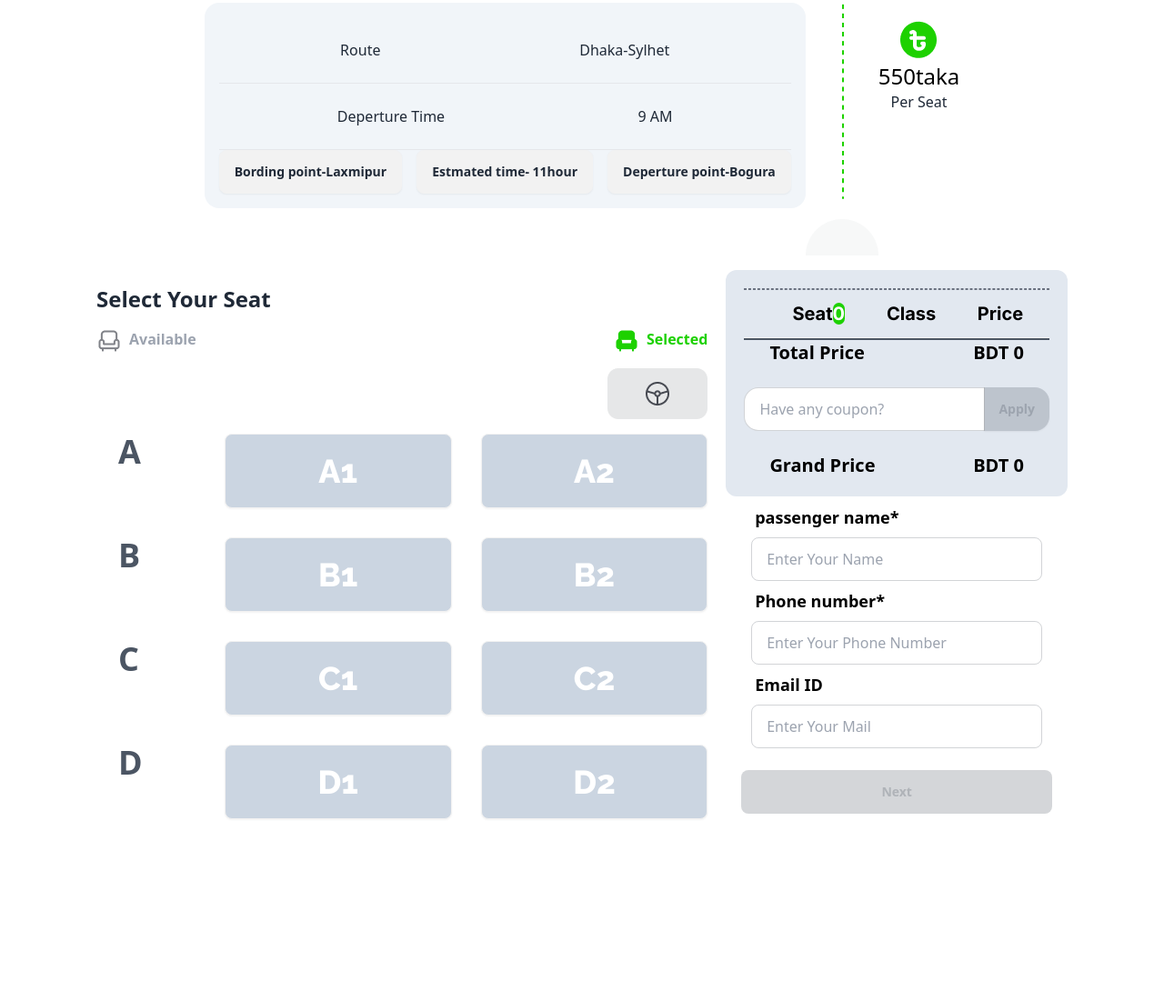
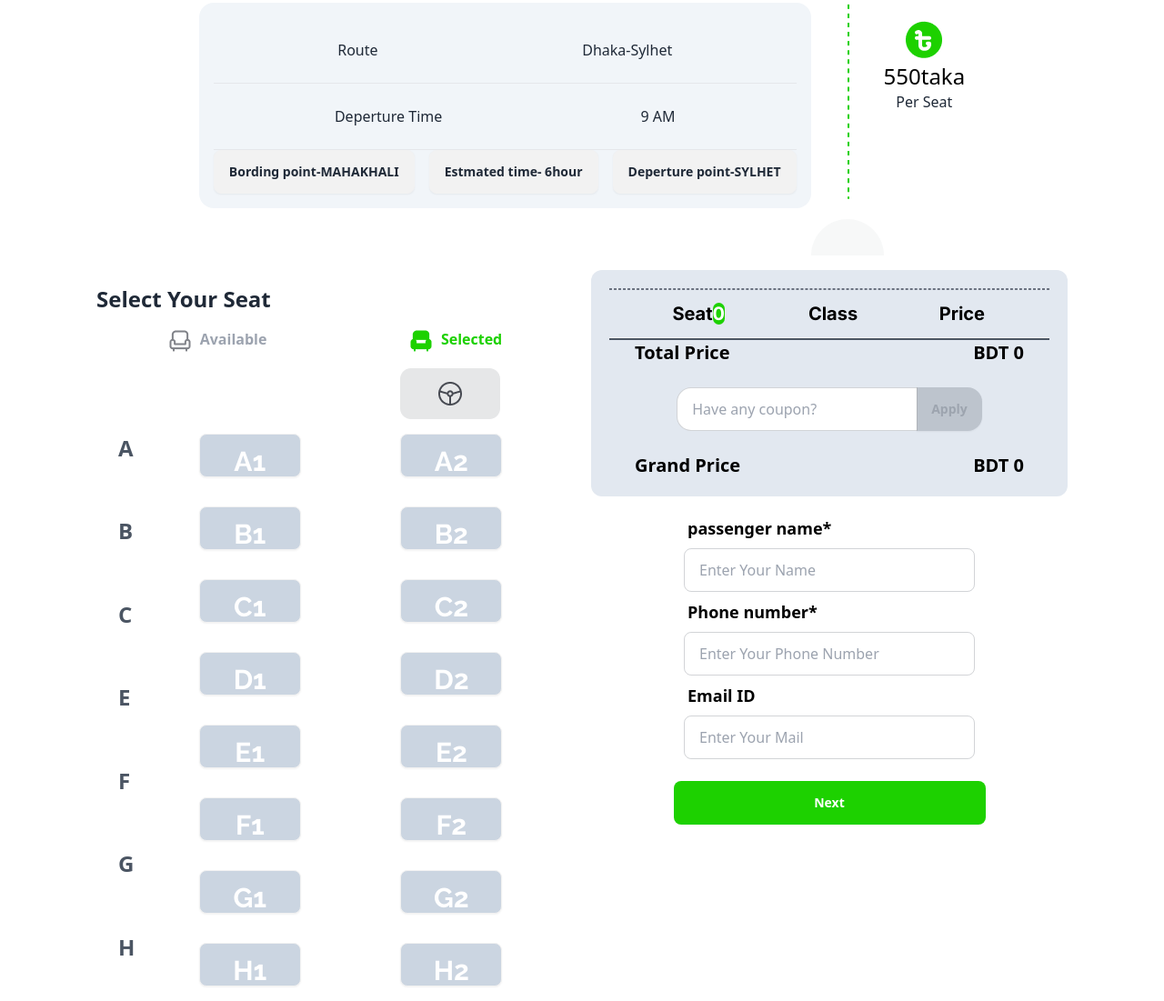
Before and after one commit to TasinEvan/bus-ticket, a plain HTML site: page index.html in a window 1280 px wide. Shown: the part 1758-2859 px from the top of the page at 91% size. Before the commit the page ends 2675 px from the top, so only its background shows below. Drawn offline with nearby package versions, Linux system fonts and the light colour scheme.

Commit message:
final aDDED

```diff
--- a/index.html
+++ b/index.html
@@ -198,7 +198,7 @@
         <button class="btn border-2 border-theme text-theme bg-white items-center justify-center p-3 ">
            <div class=" flex gap-2 items-center justify-center  ">
             <img src="images/seat-green.png" alt="">
-            <p  class="text-theme text-lg font-bold "><span id="seatLeft-ID">40 </span  id="seatLeft-ID" >seat Left</p>
+            <p  class="text-theme text-lg font-bold "><span id="seatLeft-ID">16</span  id="seatLeft-ID" >seat Left</p>
 
 
            </div>
@@ -224,16 +224,16 @@
             <div class=" flex justify-around items-center gap-4 ">
 
                 <button class="btn h-3">
-                    Bording point-Laxmipur
+                    Bording point-MAHAKHALI
 
                   </button>
 
                   <button class="btn h-3">
-                    Estmated time- 11hour
+                    Estmated time- 6hour
 
                   </button>
                   <button class="btn h-3">
-                    Deperture point-Bogura
+                    Deperture point-SYLHET
                    </button>
 
 
@@ -255,12 +255,12 @@
 </div>
 
 <!-- seat-book section -->
-<div id="seatBookSection-ID" class="section-container m-4 flex  justify-center gap-5 ">
+<div id="seatBookSection-ID" class="section-container m-4 flex flex-col lg:flex-row  justify-center gap-10 lg:gap-5 ">
    <div class="seat-product flex-1">
      <h2 class="text-2xl font-bold my-4 ">Select Your Seat</h2>
 
 
-    <div class="seatshow flex justify-between  ">
+    <div class="seatshow flex justify-around  ">
 <div class=" flex gap-2"> <img src="images/seat-gray.png" alt=""> <p class="text-gray-400 font-bold">Available</p></div>
 <div class=" flex gap-2"> <img src="images/seat-green-filled.png" alt=""> <p class="text-theme font-bold">Selected</p></div>
 
@@ -268,26 +268,39 @@
 
     </div>
 
-    <div class="flex justify-end my-4"><img src="images/Group 56.png" alt=""></div>
+    <div class="flex justify-end my-4 mr-20"><img src="images/Group 56.png" alt=""></div>
 
 
-<div  class=" grid grid-cols-5 gap-8 ">
+<div  class=" grid grid-cols-5 gap-10 ">
         <div class="grid grid-cols-1 gap-8 ">
-        <p class="ml-6 text-gray-600 text-4xl font-bold ">A</p>
-        <p class="ml-6 text-gray-600 text-4xl font-bold ">B</p>
-        <p class="ml-6 text-gray-600 text-4xl font-bold ">C</p>
-        <p class="ml-6 text-gray-600 text-4xl font-bold ">D</p>
+        <p class="ml-6 text-gray-600 text-2xl font-bold ">A</p>
+        <p class="ml-6 text-gray-600 text-2xl font-bold ">B</p>
+        <p class="ml-6 text-gray-600 text-2xl font-bold ">C</p>
+        <p class="ml-6 text-gray-600 text-2xl font-bold ">E</p>
+        <p class="ml-6 text-gray-600 text-2xl font-bold ">F</p>
+        <p class="ml-6 text-gray-600 text-2xl font-bold ">G</p>
+        <p class="ml-6 text-gray-600 text-2xl font-bold ">H</p>
 
         </div>
 <div id="seatContainer-ID" class="grid grid-cols-2 gap-8 col-span-4 ">
-<button id="A1" class="btn bg-slate-300 text-white w-auto h-auto p-5 text-4xl font-extrabold raleway" >A1</button>
-<button id="A2" class="btn bg-slate-300 text-white w-auto h-auto p-5 text-4xl font-extrabold raleway">A2</button>
-<button id="B1" class="btn bg-slate-300 text-white w-auto h-auto p-5 text-4xl font-extrabold raleway">B1</button>
-<button id="B2" class="btn bg-slate-300 text-white w-auto h-auto p-5 text-4xl font-extrabold raleway">B2</button>
-<button id="C1" class="btn bg-slate-300 text-white w-auto h-auto p-5 text-4xl font-extrabold raleway">C1</button>
-<button id="C2" class="btn bg-slate-300 text-white w-auto h-auto p-5 text-4xl font-extrabold raleway">C2</button>
-<button id="D1" class="btn bg-slate-300 text-white w-auto h-auto p-5 text-4xl font-extrabold raleway">D1</button>
-<button id="D2" class="btn bg-slate-300 text-white w-auto h-auto p-5 text-4xl font-extrabold raleway">D2</button>
+
+<button id="A1" class="btn bg-slate-300 text-white w-28 h-7 p-3 text-3xl font-bold raleway" >A1</button>
+<button id="A2" class="btn bg-slate-300 text-white w-28 h-7 p-3 text-3xl font-bold raleway">A2</button>
+<button id="B1" class="btn bg-slate-300 text-white w-28 h-7 p-3 text-3xl font-bold raleway">B1</button>
+<button id="B2" class="btn bg-slate-300 text-white w-28 h-7 p-3 text-3xl font-bold raleway">B2</button>
+<button id="C1" class="btn bg-slate-300 text-white w-28 h-7 p-3 text-3xl font-bold raleway">C1</button>
+<button id="C2" class="btn bg-slate-300 text-white w-28 h-7 p-3 text-3xl font-bold raleway">C2</button>
+<button id="D1" class="btn bg-slate-300 text-white w-28 h-7 p-3 text-3xl font-bold raleway">D1</button>
+<button id="D2" class="btn bg-slate-300 text-white w-28 h-7 p-3 text-3xl font-bold raleway">D2</button>
+<button id="E1" class="btn bg-slate-300 text-white w-28 h-7 p-3 text-3xl font-bold raleway">E1</button>
+<button id="E2" class="btn bg-slate-300 text-white w-28 h-7 p-3 text-3xl font-bold raleway">E2</button>
+<button id="F1" class="btn bg-slate-300 text-white w-28 h-7 p-3 text-3xl font-bold raleway">F1</button>
+<button id="F2" class="btn bg-slate-300 text-white w-28 h-7 p-3 text-3xl font-bold raleway">F2</button>
+
+<button id="A1" class="btn bg-slate-300 text-white w-28 h-7 p-3 text-3xl font-bold raleway">G1</button>
+<button id="A2" class="btn bg-slate-300 text-white w-28 h-7 p-3 text-3xl font-bold raleway">G2</button>
+<button id="B1" class="btn bg-slate-300 text-white w-28 h-7 p-3 text-3xl font-bold raleway">H1</button>
+<button id="B2" class="btn bg-slate-300 text-white w-28 h-7 p-3 text-3xl font-bold raleway">H2</button>
 
 
 </div>
@@ -298,7 +311,7 @@
     </div>
    </div>
 
-   <div class="seatInfo-Container">
+   <div class="seatInfo-Container flex flex-col space-y-3 flex-1 ">
 <div class=" bg-slate-200  rounded-xl p-5">
     <table id="table-ID" class="table">
     <!-- head -->
@@ -368,9 +381,27 @@
 
       </label>
 
-      <button disabled id="nextBtn-ID" class="btn btn-outline my-6 bg-theme w-full border-none text-white ">Next</button>
+      <button  id="nextBtn-ID"  class="btn btn-outline my-6 bg-theme w-[70%] border-none text-white ">Next</button>
+
+    <div class="  ">
 
 
+<dialog id="my_modal_5" class="modal modal-bottom sm:modal-middle ">
+  <div class=" bg-slate-200 rounded-2xl w-1/2  flex flex-col justify-center items-center  h-1/2">
+   <div class=""> <img class="w-full" src="images/success.png" alt=""></div>
+    <h3 class="font-bold text-2xl raleway  text-fuchsia-600">Congratulations</h3>
+    <p class="text-center text-cyan-700">Thank you for purchasing our Bus ticket <br> Have a safe journey </p>
+    <div class="modal-action ">
+      <form method="dialog">
+        <!-- if there is a button in form, it will close the modal -->
+        <button class="btn bg-theme border-none w-full text-xl px-4 text-white">Continue</button>
+      </form>
+    </div>
+  </div>
+</dialog>
+
+
+    </div>
 
 </div>
 
@@ -379,7 +410,7 @@
 
 </div>
 
-<script src="scripts/utility.js"></script>
+
     <script src="scripts/index.js"></script>
 
 </body>
--- a/scripts/index.js
+++ b/scripts/index.js
@@ -1,5 +1,7 @@
 
-// utility
+// utility****************************
+
+// apply btn enable-------
 function enableApply (){
   if( selectedSeatCount === 4){
    const couponApply = document.getElementById('apply-btn-ID')
@@ -7,6 +9,34 @@ function enableApply (){
 
   }
  }
+
+
+
+// modal---------
+function openModal() {
+  const modal = document.getElementById('my_modal_5');
+  modal.showModal();
+}
+function closeModal() {
+  const modal = document.getElementById('my_modal_5');
+  modal.close();
+}
+document.getElementById('nextBtn-ID').addEventListener('click', function() {
+  openModal();
+});
+
+
+
+// Inner text-collector-------
+function getInnerTextbyId(elementID , value) {
+  let element = document.getElementById(elementID);
+
+    document.getElementById(elementID).innerText = value
+
+
+  }
+
+
 
 
 
@@ -18,14 +48,16 @@ function forScrollToSection(){
 
 
 }
+
+// main funtions
 let selectedSeatCount = 0
-
-let seatCount = 40
+let seatCount = 16
 let bookingCount = 0
 const seatContainer = document.getElementById('seatContainer-ID').addEventListener('click', function(event){
     const seats = this.querySelectorAll('.btn')
 
   for( let seat of seats ){
+    // not more than 4
     if( selectedSeatCount >= 4){
       alert('You can not select more than 4 seat')
       return
@@ -68,9 +100,10 @@ const seatContainer = document.getElementById('seatContainer-ID').addEventListen
 
 
 
-
+// apply btn enable function
     enableApply ()
 
+// coupon
     document.getElementById('apply-btn-ID').addEventListener('click',function(){
       const inputText = document.getElementById('input-Id').value
       const couponElement = document.getElementById('couponBox')
```
